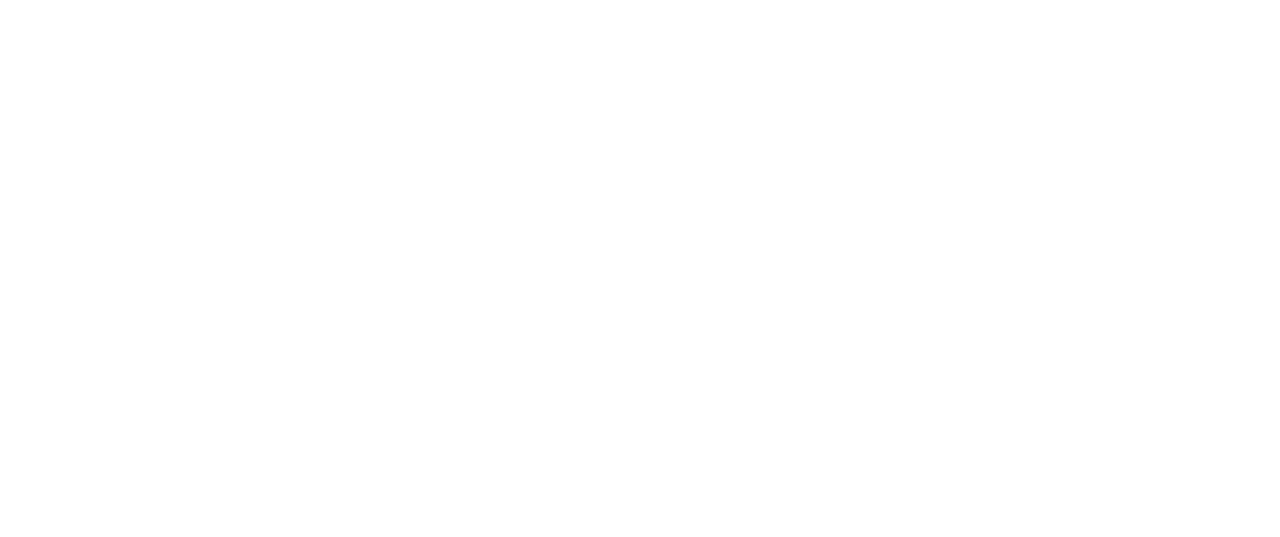
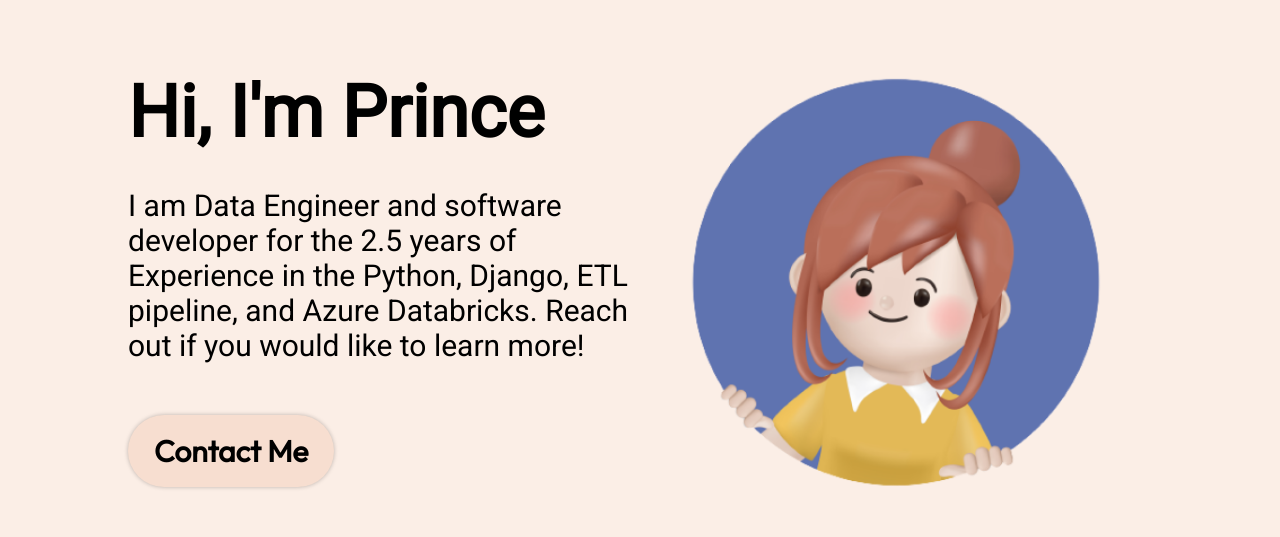
Before and after one commit to prince3453/portfolio-prince, a React (Vite) app: page / in a window 1280 px wide. Shown: the part 219-756 px from the top of the page. Built offline with nearby package versions, Linux system fonts and the light colour scheme.

Commit message:
add hero section

```diff
--- a/src/App.jsx
+++ b/src/App.jsx
@@ -1,10 +1,12 @@
 import styles from './App.module.css'
 import Navbar from './component/Navbar/Navbar'
+import Hero from './component/Hero/Hero'
 
 function App() {
   return (
     <div className={styles.App}>
       <Navbar/>
+      <Hero/>
     </div>
   )
 }
--- a/src/component/Hero/hero.jsx
+++ b/src/component/Hero/hero.jsx
@@ -1,12 +1,42 @@
-import React from 'react';
+import React, { useState, useEffect, useRef } from 'react';
+import { getImageUrl } from '../../utils';
+import styles from './Hero.module.css';
 
-export const hero = () =>{
+
+export const Hero = () =>{
+    const text = "Hii, I'm Prince";
+    const [typedText, setTypedText] = useState('');
+    const index = useRef(0);  // Use useRef to persist the index value
+
+    useEffect(() => {
+        const typingInterval = setInterval(() => {
+            if (index.current < text.length) {
+                setTypedText(prevTypedText => prevTypedText + text.charAt(index.current));
+                index.current++;
+            } else {
+                clearInterval(typingInterval);
+            }
+        }, 100); // Adjust typing speed (milliseconds)
+
+        return () => {
+            clearInterval(typingInterval); // Clear interval on component unmount
+            setTypedText(''); // Optionally reset typedText on component unmount
+            index.current = 0; // Reset index on component unmount
+        };
+    }, []);
+
     return(
-        <section>
-        <div>
-            <h1>Hi, I&#39;m Prince</h1>
-            <p>I am Data Engineer and software developer for the 2.5 years of Experience in the Python, Django, ETL pipeline, and Azure Databricks. Reach out if you would like to learn more!</p>
+        <section className={styles.container}>
+        <div className={styles.content}>
+            <h1 className={styles.title}>{typedText}</h1>
+            <p className={styles.description}>I am Data Engineer and software developer for the 2.5 years of Experience in the Python, Django, ETL pipeline, and Azure Databricks. Reach out if you would like to learn more!</p>
+            <a href='mailto:ppghoghari@gmail.com' className={styles.contactbtn}>Contact Me</a>
         </div>
+        <img src ={getImageUrl("hero/heroImage.png")} alt="Her Image" className={styles.heroimg}></img>
+        <div className={styles.topblur} />
+        <div className={styles.bottomblur} />
         </section>
     )
 }
+
+export default Hero;
--- a/src/component/Hero/hero.module.css
+++ b/src/component/Hero/hero.module.css
@@ -0,0 +1,80 @@
+@import '../../vars.css';
+
+.container{
+    position: relative;
+    display: flex;
+    align-items: center;
+    justify-content: space-between;
+    margin-top: 35px;
+    z-index: 1;
+    margin-left: 10%;
+    margin-right: 10%;
+}
+
+.content{
+    display: flex;
+    flex-direction: column;
+    align-items: flex-start;
+    color: var(--color-text);
+    z-index: 1;
+}
+
+
+.title{
+    font-size: 72px;
+    font-weight: 900;
+    margin-bottom: 33px;
+    font-family: var(--font-roboto);
+    -webkit-background-clip: text;
+}
+
+.animated-text {
+    display: inline-block;
+    overflow: hidden;
+    white-space: nowrap;
+    border-right: 0.15em solid black; /* Adjust border width and color */
+    margin: 0 auto;
+    padding: 0 10px;
+    font-size: 36px; /* Adjust font size */
+    animation: typing 3s steps(40) forwards, blink-caret 0.75s step-end infinite;
+  }
+
+  @keyframes typing {
+    from {
+      width: 0;
+    }
+    to {
+      width: 100%;
+    }
+  }
+
+  @keyframes blink-caret {
+    from, to {
+      border-color: transparent;
+    }
+    50% {
+      border-color: black; /* Adjust caret color */
+    }
+  }
+
+  .description{
+    font-size: 30px;
+    font-family: var(--font-roboto);
+    margin-bottom: 52px;
+  }
+
+  .contactbtn{
+    text-decoration: none;
+    background-color: var(--color-primary);
+    color: var(--color-text);
+    border-radius: 100px;
+    font-size: 30px;
+    font-weight: 600;
+    padding: 17px 26px;
+    box-shadow: 0 0 4px 0 rgba(0,0,0,0.25 );
+  }
+
+  .heroimg{
+    width: 50%;
+    z-index: 1;
+  }
--- a/src/component/Navbar/Navbar.module.css
+++ b/src/component/Navbar/Navbar.module.css
@@ -74,8 +74,8 @@
         align-items: center;
         gap: 13px ;
         border-radius: 10px;
-        background: rgb(25,55,109);
-        background: linear-gradient(0deg, rgba(25,55,109,0.2) 0%, rgba(25,55,109,1) 100%);
+        background: rgb(226, 191, 179);
+        background: linear-gradient(0deg, rgba(209, 79, 3, 0.344) 0%, rgba(251, 238, 230,1) 100%);
         padding: 24px 33px;
         box-shadow: 0 0 4px 0 rgba(0,0,0,0.25);
     }
@@ -85,11 +85,12 @@
         z-index: 1;
     }
     .staticLogo {
-        height: 10px; /* Adjust the value as needed */
-        width: 10px; /* Maintain the aspect ratio */
+        height: auto; /* Adjust the value as needed */
+        width: 140px; /* Maintain the aspect ratio */
       }
 
-      .menuicon{
-        display: block;
+      .menuicon {
+        display: flex;
+        margin-top: 45px;
       }
 }
```
Also changed, not shown: 1 other file (tests, documents, lock files or other folders).
